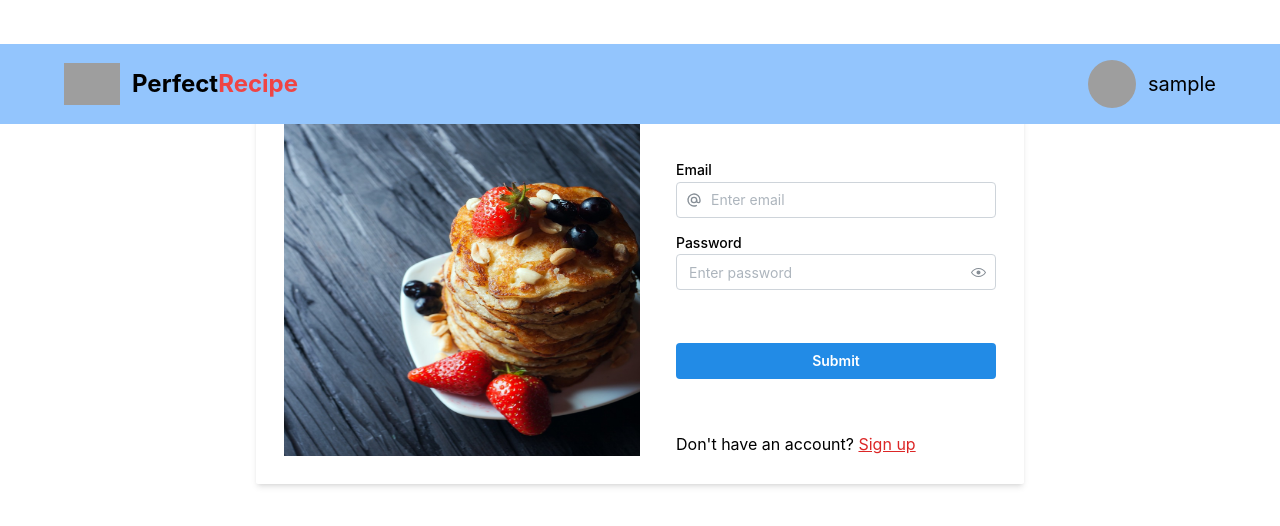
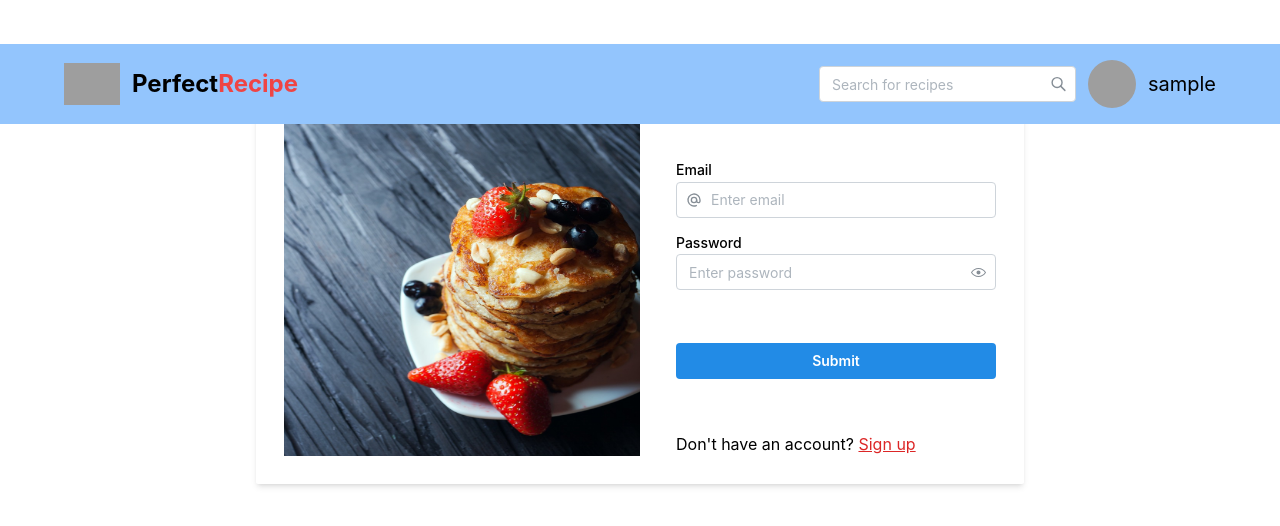
Before and after one commit to parasshakya/Recipe, a React (Vite) app: page /auth/login in a window 1280 px wide. Shown: the top 526 px of the page. Built offline with nearby package versions, Linux system fonts and the light colour scheme; sample sign-in values are in the browser's storage; grey boxes are pictures that could not be loaded.

Commit message:
add search bar feature

```diff
--- a/src/components/partials/Navbar.jsx
+++ b/src/components/partials/Navbar.jsx
@@ -1,12 +1,14 @@
 import React, { useEffect, useState } from 'react'
-import { IconMenu2 } from '@tabler/icons-react'
+import { IconMenu2, IconSearch } from '@tabler/icons-react'
 import RecipeLogo from "../../assets/images/recipe-logo-png.png"
 import { Drawer } from '../Drawer';
 import { NavLink, useNavigate } from 'react-router-dom';
 import { welcomeRoutes } from '../../routes/welcomeRoutes';
 import { useSelector } from 'react-redux';
 import { dashboardRoutes } from '../../routes/dashboardRoutes';
-import { Avatar } from '@mantine/core';
+import { Avatar, Select } from '@mantine/core';
+import { GetRequest } from '../../plugins/https';
+import toast from 'react-hot-toast';
 
 export const Navbar = () => {
 
@@ -14,8 +16,8 @@ export const Navbar = () => {
 
   const token = useSelector(state => state.authReducer.token) || localStorage.getItem("token");
   const user =  useSelector(state => state.userReducer.profile) || JSON.parse(localStorage.getItem("userData"));
-
-  console.log(user);
+const [searchTerm, setSearchTerm] = useState("");
+const [searchData, setSearchData] = useState([]);
 
   useEffect(()=>{
     window.addEventListener("resize", ()=>{
@@ -24,6 +26,46 @@ export const Navbar = () => {
      }
     })
 }, [])
+
+const fetchSuggestions = async () =>{
+  try{
+
+    const res = await GetRequest("recipes/search", {
+      params: {
+        query: searchTerm
+      }
+    });
+
+    const data = res.data.map((recipe) => {
+     return {
+      value: recipe._id,
+      label : recipe.name
+     }
+    })
+    setSearchData(data);
+
+
+  }catch(error){
+
+    toast.error("Error fetching suggestions");
+  setSearchData([]);
+
+  }
+}
+
+useEffect(()=>{
+  if(searchTerm.trim()){
+    fetchSuggestions();
+  }else{
+    setSearchData([]);
+  }
+}, [searchTerm])
+
+const handleSelect = (value) => {
+
+  navigate(`recipes/${value}`)
+
+}
 
 
 const navigate = useNavigate()
@@ -49,6 +91,18 @@ const navigate = useNavigate()
         </div>
         {
     user  && <div className=' hidden md:flex  md:gap-3   items-center'>
+      <Select
+       placeholder="Search for recipes"
+       searchValue= {searchTerm}
+       onSearchChange={setSearchTerm}
+       searchable
+       rightSection = {<IconSearch className='mr-2'/>}
+       rightSectionWidth={25}
+       withCheckIcon={false}
+       onChange={(_value, option) => handleSelect(_value)}
+          value={null}
+       data={searchData}
+      />
       <Avatar src={`http://localhost:3002/uploads/${user.image}`} className='lg:w-11 lg:h-11 xl:w-12 xl:h-12' />
     <div className='lg:text-[18px] xl:text-xl'>
     {
```
